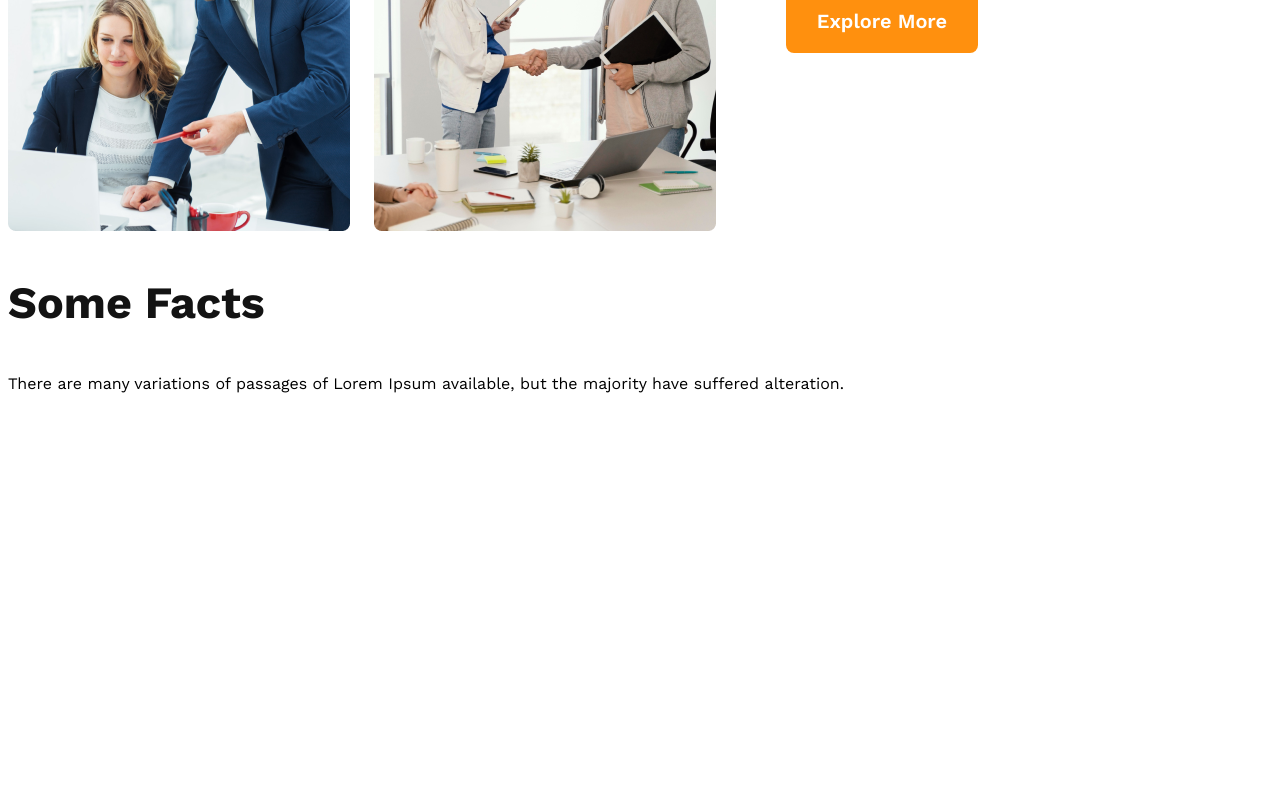
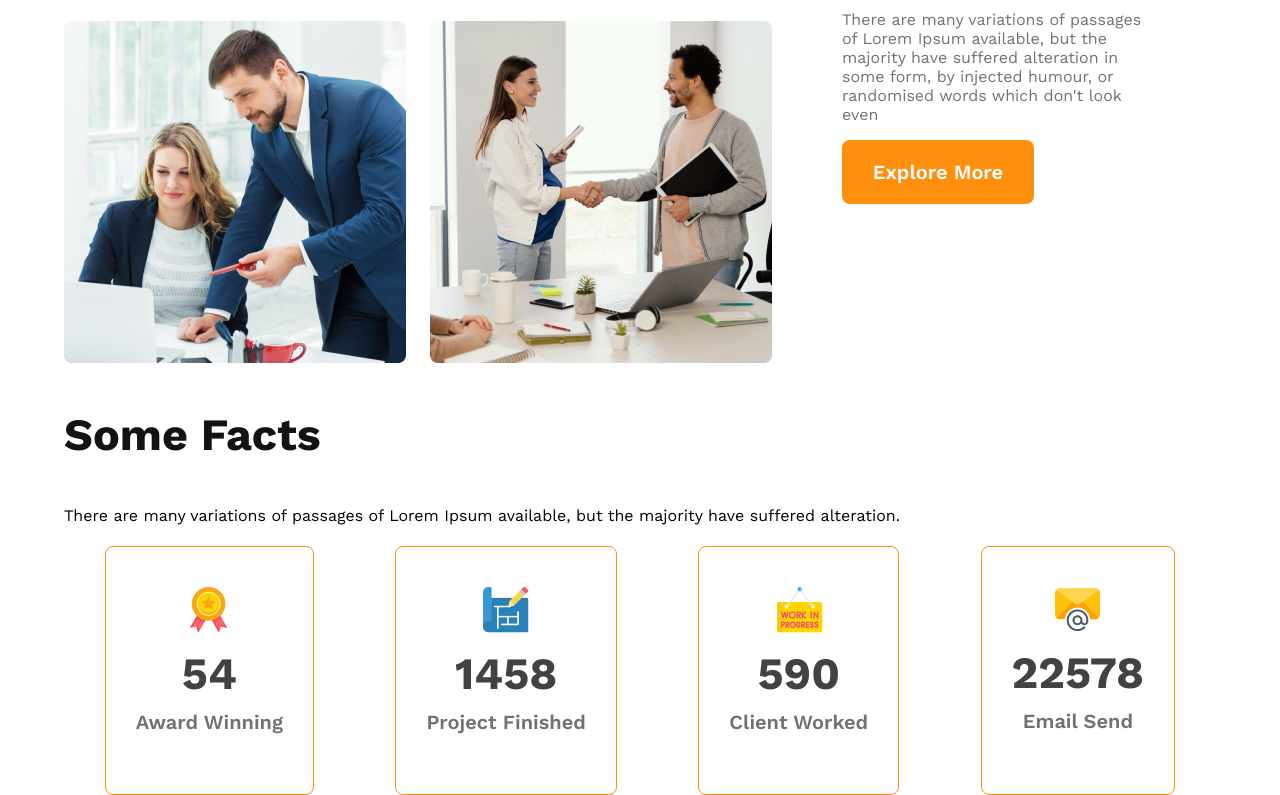
Before and after one commit to md-zulfikarali/g3-architect-website, a plain HTML site: page index.html in a window 1280 px wide. Shown: the part 1558-2353 px from the top of the page. Before the commit the page ends 1967 px from the top, so only its background shows below. Drawn offline with nearby package versions, Linux system fonts and the light colour scheme.

Commit message:
facts section added

```diff
--- a/index.html
+++ b/index.html
@@ -60,6 +60,28 @@
 <p class="text-ligth-gray">
     There are many variations of passages of Lorem Ipsum available, but the majority have suffered alteration.
 </p>
+<div class="facts-card-container">
+    <div class="card">
+        <img src="images/icons/ribon.png" alt="">
+        <h2 class="card-stats">54</h2>
+        <p class="card-title">Award Winning</p>
+    </div>
+    <div class="card">
+        <img src="images/icons/projects.png" alt="">
+        <h2 class="card-stats">1458</h2>
+        <p class="card-title">Project Finished</p>
+    </div>
+    <div class="card">
+        <img src="images/icons/customers.png" alt="">
+        <h2 class="card-stats">590</h2>
+        <p class="card-title">Client Worked</p>
+    </div>
+    <div class="card">
+        <img src="images/icons/email.png" alt="">
+        <h2 class="card-stats">22578</h2>
+        <p class="card-title">Email Send</p>
+    </div>
+</div>
 </section>
 
 
--- a/styles/architect.css
+++ b/styles/architect.css
@@ -4,6 +4,10 @@
 /* shared styles */
 * {
     font-family: 'Work Sans', sans-serif;
+}
+body{
+    width: 90%;
+    margin: 0 auto;
 }
 .section-title {
     font-size: 2.8rem;
@@ -31,7 +35,7 @@
 /* header styles */
 header {
     background: rgba(255, 144, 14, 0.10);
-    padding: 50px 240px;
+    padding: 50px 40px;
 }
 
 nav {
@@ -117,6 +121,33 @@ nav li a {
     color: #FF900E;
     font-weight: 700;
  }
+ /* facts section */
+ .facts-card-container{
+    display: flex;
+    justify-content: space-around;
+ }
+
+ .facts-card-container .card{
+    border: 1px solid #FF900E;
+    border-radius: 8px;
+    text-align: center;
+    padding: 40px 30px;
+    margin-top: 5px;
+
+ }
+
+.facts-card-container .card-stats{
+    font-size: 2.8rem;
+    color: #424242;
+    margin-top: 10px;
+    margin-bottom: 10px;
+}
+.facts-card-container .card-title{
+    color: #727272;
+    font-weight: 600;
+    font-size: 1.25rem;
+    margin-top: 5px;
+}
 
 
 
```
